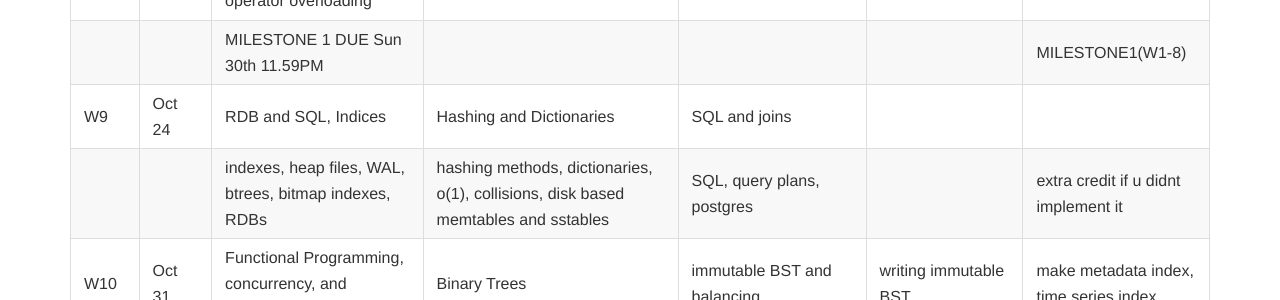
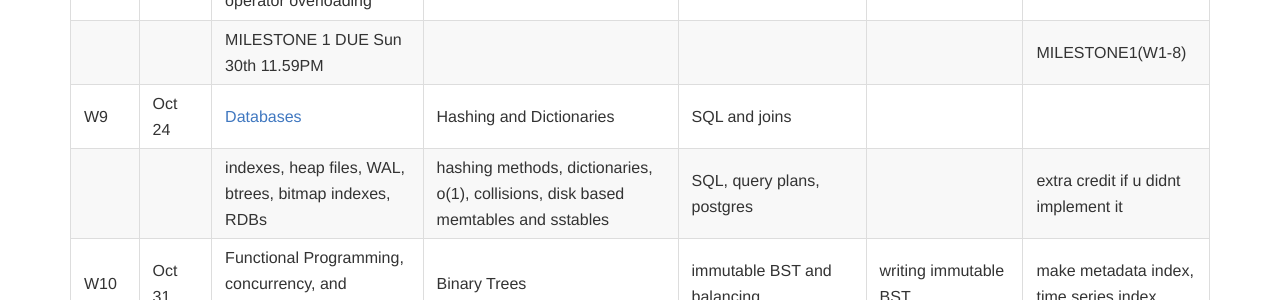
Before and after one commit to iacs-cs207/cs207-2016, a Jekyll site: the page built from schedule.md, in a window 1280 px wide. Shown: the part 1153-1453 px from the top of the page. Built offline with Jekyll 4.4.1, drawn with Linux system fonts in a browser that asks for light colours; nearby versions of some CDN libraries; Markdown is read by kramdown in place of the engine named in the settings.

Commit message:
added dbases lecture

```diff
--- a/schedule.md
+++ b/schedule.md
@@ -21,7 +21,7 @@
 | W8   | Oct 17     | [Goosetyping and Operator Overloading](https://github.com/iacs-cs207/cs207-2016/blob/master/lectures/GooseOverloading.ipynb) | [ADTs and ABCs](https://github.com/iacs-cs207/cs207-2016/blob/master/lectures/ADT.ipynb), [Coroutines2](https://github.com/iacs-cs207/cs207-2016/blob/master/lectures/gensandcoros2.ipynb) | Milestone 1 lab                          | [Env with different implementations](https://github.com/iacs-cs207/cs207-2016/blob/master/homeworks/hw8.ipynb) | [OOP for time series](https://iacs-cs207.github.io/cs207-2016/projects/project4.html), [Time Series Interfaces](https://iacs-cs207.github.io/cs207-2016/projects/project5.html) |
 |      |            | goosetyping, protocols, operator overloading | ADT, ABC, absfun, repinv                 |                                          |                                          |                                          |
 |      |            | MILESTONE 1 DUE Sun 30th 11.59PM         |                                          |                                          |                                          | MILESTONE1(W1-8)                         |
-| W9   | Oct 24     | RDB and SQL, Indices                     | Hashing and Dictionaries                 | SQL and joins                            |                                          |                                          |
+| W9   | Oct 24     | [Databases](https://github.com/iacs-cs207/cs207-2016/blob/master/lectures/Databases1.ipynb)                     | Hashing and Dictionaries                 | SQL and joins                            |                                          |                                          |
 |      |            | indexes, heap files, WAL, btrees, bitmap indexes, RDBs | hashing methods, dictionaries, o(1), collisions, disk based memtables and sstables | SQL, query plans, postgres               |                                          | extra credit if u didnt implement it     |
 | W10  | Oct 31     | Functional Programming, concurrency, and immutability | Binary Trees                             | immutable BST and balancing              | writing immutable BST                    | make metadata index, time series index   |
 |      |            | ref trans, map, filter, immutable data structs, concurrency | binary trees                             |                                          |                                          |                                          |
```
